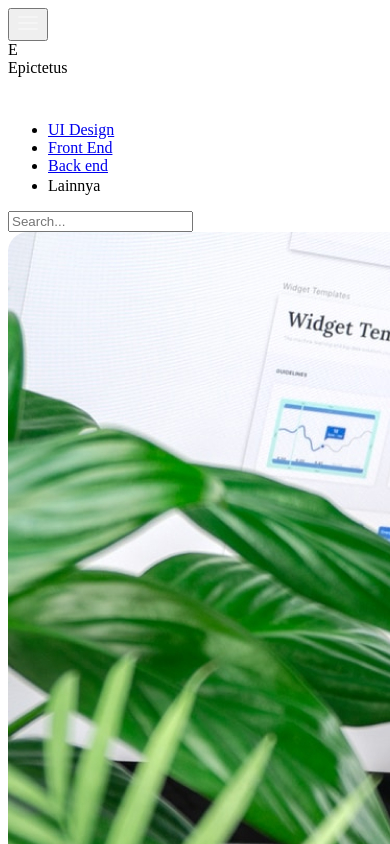
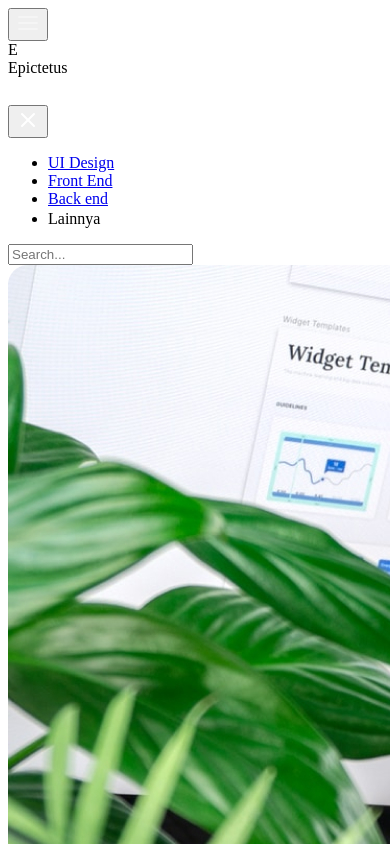
Before and after one commit to irfan-fauzi/blog-nextjs-tailwind-2, a Next.js app: page / in a window 390 px wide. Shown: the top 844 px of the page. Built offline with nearby package versions, Linux system fonts and the light colour scheme.

Commit message:
menu in mobile

```diff
--- a/components/Navbar/Navbar.js
+++ b/components/Navbar/Navbar.js
@@ -35,13 +35,18 @@ const Navbar = () => {
       url: '#'
     }
   ]
+
+  const [toggle, setToggle] = useState(false)
+
+
+
   return (
     <nav className="py-10 ">
       <Container>
 
         <div className="flex items-center  -mx-2">
             <div className="lg:hidden flex w-3/12">
-                <button>
+                <button onClick={() => setToggle(!toggle)}>
                   <svg width="24" height="24" viewBox="0 0 24 24" fill="none" xmlns="http://www.w3.org/2000/svg">
                   <g opacity="0.4">
                   <path d="M3 12H21" stroke="white" strokeWidth="2" strokeLinecap="round" strokeLinejoin="round"/>
@@ -68,7 +73,15 @@ const Navbar = () => {
 
           </div>
 
-          <div className="lg:w-7/12 fixed w-full bg-gradient-to-b from-gray-600 to-gray-800 top-0 left-0 h-full p-10">
+          <div className={`lg:w-7/12 fixed w-full bg-gradient-to-b from-gray-600 to-gray-800 top-0 ${toggle ? `left-0` : `-left-full`} left-0 h-full p-10 transition-all`}>
+
+            <button onClick={() => setToggle(!toggle)} className="absolute top-10 right-10 text-white">
+              <svg width="24" height="24" viewBox="0 0 24 24" fill="none" xmlns="http://www.w3.org/2000/svg">
+                <path d="M18 6L6 18" stroke="white" strokeWidth="2" strokeLinecap="round" strokeLinejoin="round"/>
+                <path d="M6 6L18 18" stroke="white" strokeWidth="2" strokeLinecap="round" strokeLinejoin="round"/>
+              </svg>
+            </button>
+
             <ul className="flex lg:space-x-10 lg:items-center flex-col space-y-4">
              <MainMenuNavbar menuNavbar={menuNavbar} />
 
```
Also changed, not shown: public/x.svg (added).
